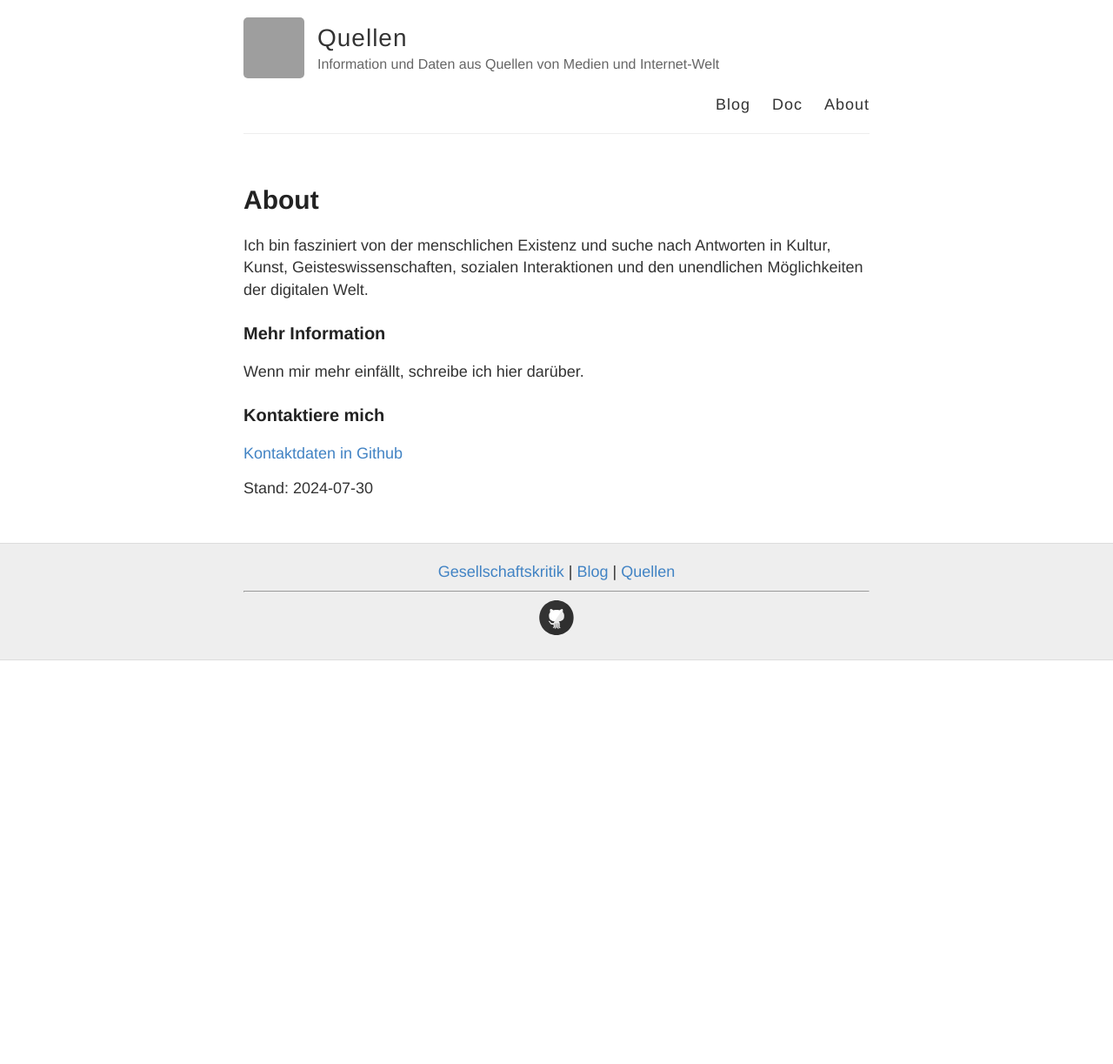
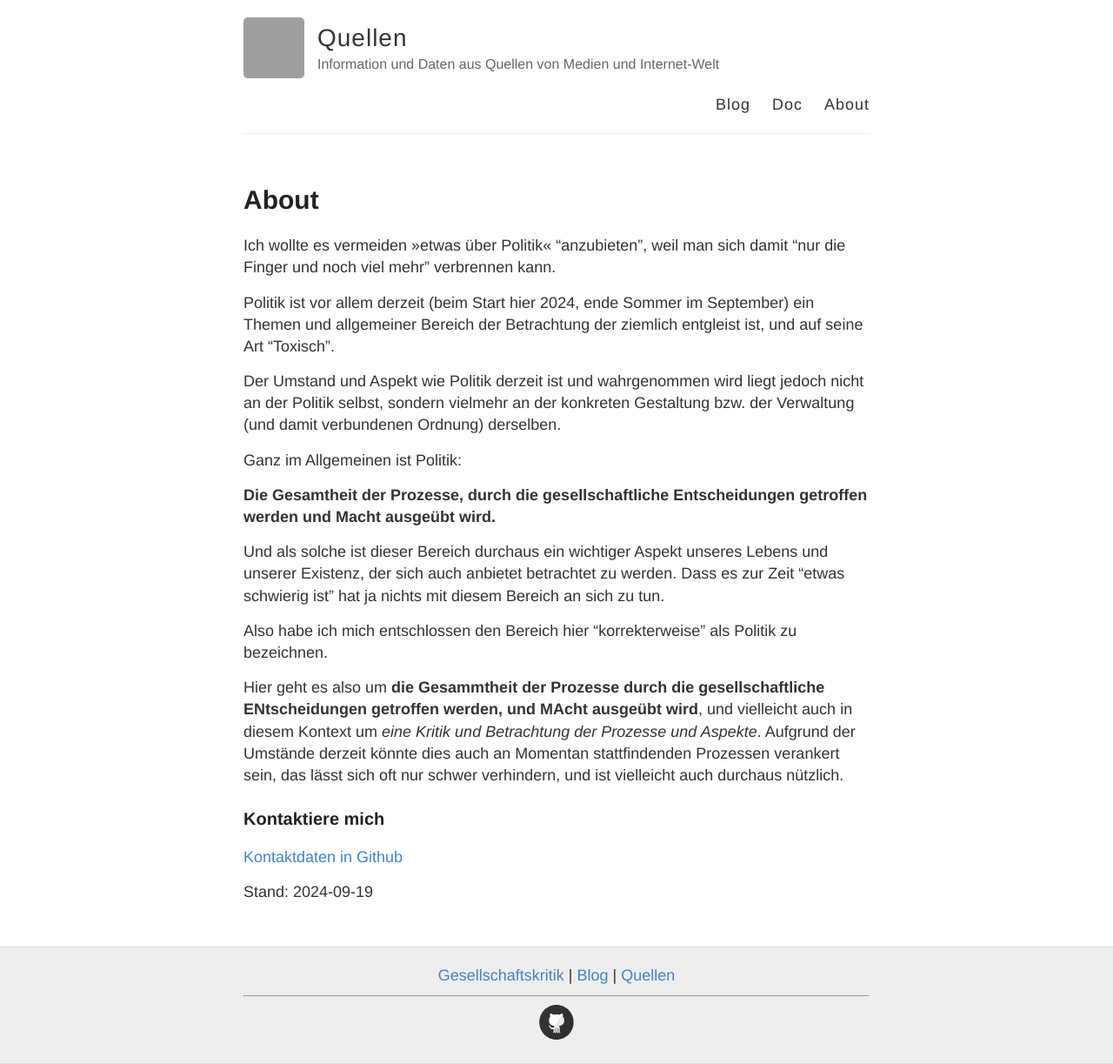
Before and after one commit to S2030c/politik, a Jekyll site: the page built from about.md, in a window 1280 px wide. Shown: the whole page at 87% size. Built offline with Jekyll 4.4.1, drawn with Linux system fonts in a browser that asks for light colours; before the commit the page ends 900 px from its top, so only the background shows below that; grey boxes are pictures that could not be loaded.

Commit message:
Update about.md

```diff
--- a/about.md
+++ b/about.md
@@ -4,14 +4,25 @@ title: About
 permalink: /about/
 ---
 
-Ich bin fasziniert von der menschlichen Existenz und suche nach Antworten in Kultur, Kunst, Geisteswissenschaften, sozialen Interaktionen und den unendlichen Möglichkeiten der digitalen Welt.
+Ich wollte es vermeiden »etwas über Politik« "anzubieten", weil man sich damit "nur die Finger und noch viel mehr" verbrennen kann.
 
-### Mehr Information
+Politik ist vor allem derzeit (beim Start hier 2024, ende Sommer im September) ein Themen und allgemeiner Bereich der Betrachtung der ziemlich entgleist ist, und auf seine Art "Toxisch".
 
-Wenn mir mehr einfällt, schreibe ich hier darüber.
+Der Umstand und Aspekt wie Politik derzeit ist und wahrgenommen wird liegt jedoch nicht an der Politik selbst, sondern vielmehr an der konkreten Gestaltung bzw. der Verwaltung (und damit verbundenen Ordnung) derselben.
+
+Ganz im Allgemeinen ist Politik:
+
+**Die Gesamtheit der Prozesse, durch die gesellschaftliche Entscheidungen getroffen werden und Macht ausgeübt wird.**
+
+Und als solche ist dieser Bereich durchaus ein wichtiger Aspekt unseres Lebens und unserer Existenz, der sich auch anbietet betrachtet zu werden. Dass es zur Zeit "etwas schwierig ist" hat ja nichts mit diesem Bereich an sich zu tun.
+
+Also habe ich mich entschlossen den Bereich hier "korrekterweise" als Politik zu bezeichnen.
+
+Hier geht es also um **die Gesammtheit der Prozesse durch die gesellschaftliche ENtscheidungen getroffen werden, und MAcht ausgeübt wird**, und vielleicht auch in diesem Kontext um *eine Kritik und Betrachtung der Prozesse und Aspekte*. Aufgrund der Umstände derzeit könnte dies auch an Momentan stattfindenden Prozessen verankert sein, das lässt sich oft nur schwer verhindern, und ist vielleicht auch durchaus nützlich.
+
 
 ### Kontaktiere mich
 
 [Kontaktdaten in Github](https://github.com/S2030c)
 
-Stand: 2024-07-30
+Stand: 2024-09-19
```
